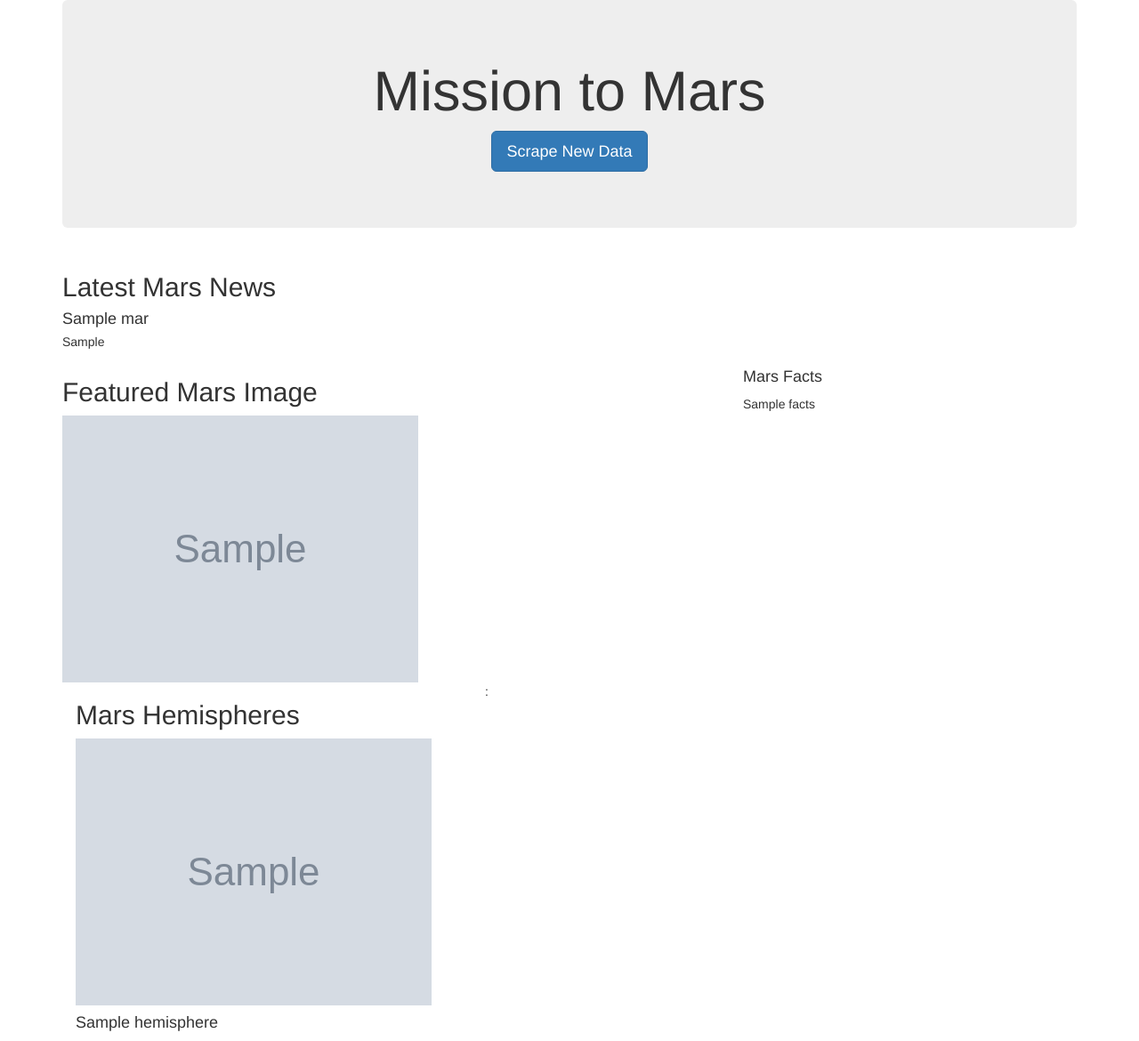
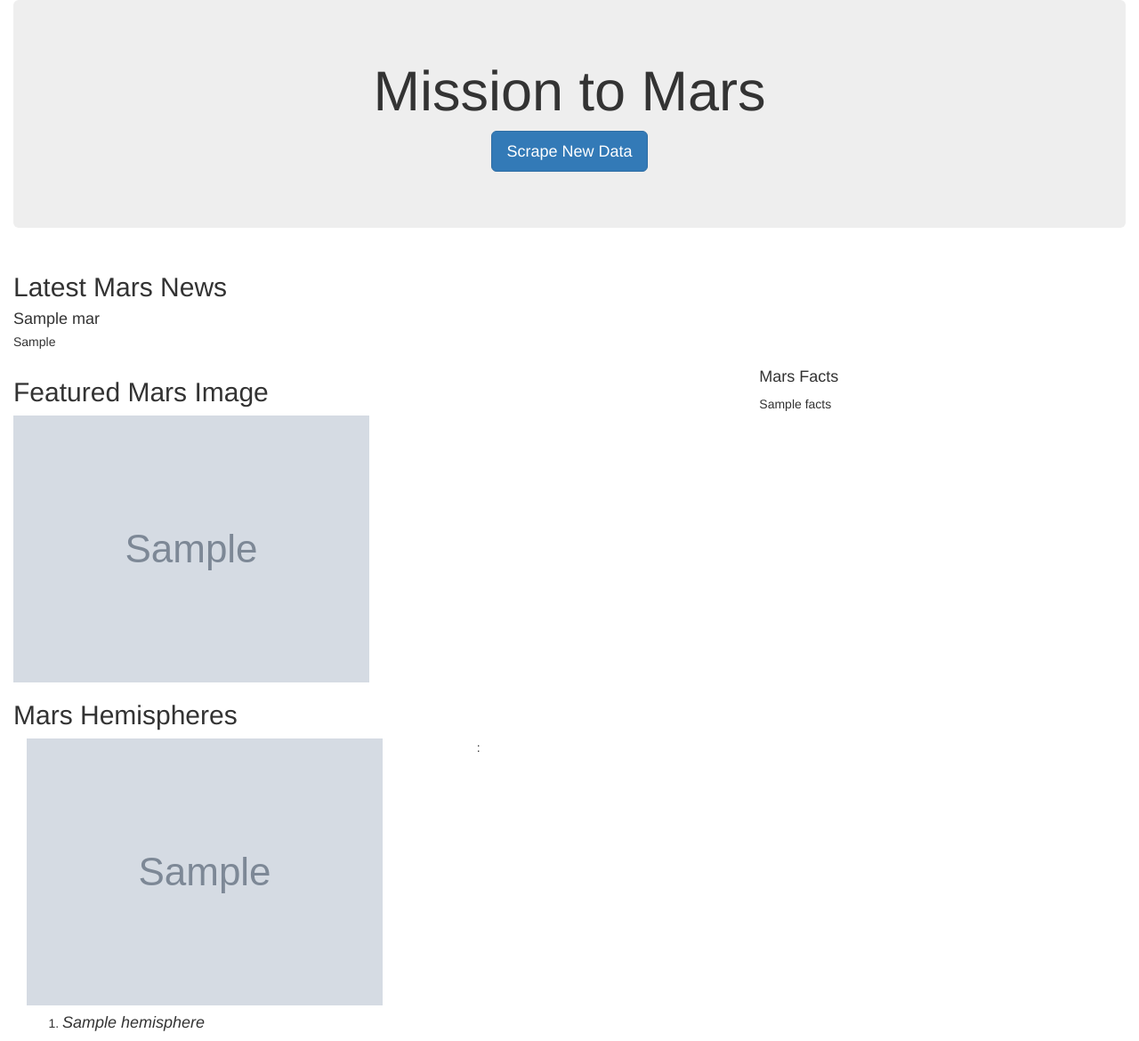
Before and after one commit to luispsalazar/Mission-to-Mars, a Flask app: page / in a window 1280 px wide. Shown: the whole page at 89% size. Run offline with Flask 2, Linux system fonts and the light colour scheme; grey boxes marked "Sample" are stand-in pictures; a database or web service that is not in the repository returns one stand-in record (values such as "Sample title"); some libraries are stand-ins or nearby versions.

Commit message:
Module 10 Challenge COMPLETED

```diff
--- a/templates/index.html
+++ b/templates/index.html
@@ -11,7 +11,7 @@
     />
   </head>
   <body>
-    <div class="container">
+    <div class="container-fluid">
       <!-- Add Jumbotron to Header -->
       <div class="jumbotron text-center">
         <h1>Mission to Mars</h1>
@@ -49,15 +49,19 @@
         </div>
       </div>
       <!-- Section for all 4 images -->
+      <h2>Mars Hemispheres</h2>
       {% for hemisphere in mars.urls_list %}:
-        <div class="col-md-5">
-          <h2>Mars Hemispheres</h2>
-            <img
+        <div class="col-xs-5">
+          <img
             src="{{ hemisphere.img_url }}"
             class="img-responsive"
             alt="Responsive image"
-            />
-            <h4 class="title">{{ hemisphere['title'] }}</h4>
+          />
+            <ol>
+              <li>
+                <em><h4 class="title">{{ hemisphere['title'] }}</h4></em>
+              </li>
+            </ol>
         </div>
       {% endfor %}
     </div>
```
Also changed, not shown: Images/31.png (added), Images/32.png (added), README.md, 1 other file.
